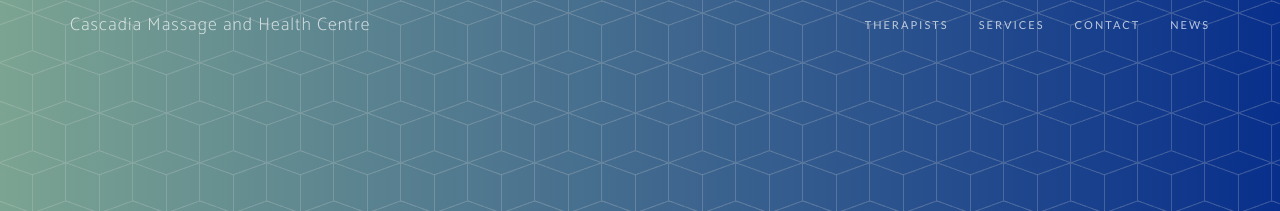
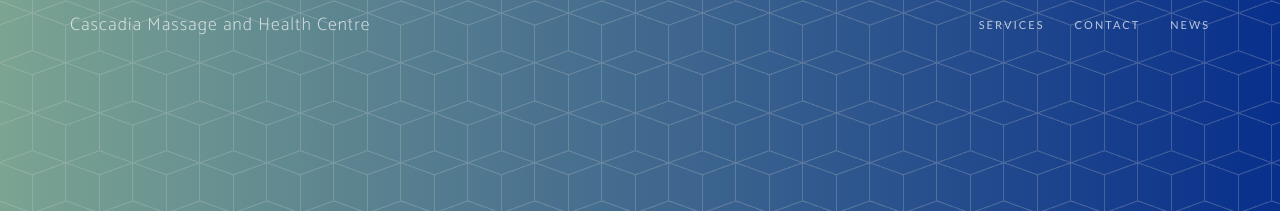
Before and after one commit to cbrucermt/cascadiahealth, a Jekyll site: the page built from index.html, in a window 1280 px wide and 900 px high. Shown: the top 211 px of the window. Built offline with Jekyll 4.4.1, drawn with Linux system fonts in a browser that asks for light colours; nearby versions of some CDN libraries; some web fonts are replaced; the list of posts is cut into pages by our own code; some of the changed text lies outside the part shown.

Commit message:
Reorganize website by services

```diff
--- a/_layouts/main.html
+++ b/_layouts/main.html
@@ -17,9 +17,6 @@
         <!-- Collect the nav links, forms, and other content for toggling -->
         <div class="collapse navbar-collapse" id="bs-example-navbar-collapse-1">
           <ul class="nav navbar-nav navbar-right">
-            <li>
-              <a class="page-scroll" href="#therapists">Therapists</a>
-            </li>
             <li>
               <a class="page-scroll" href="#services">Services</a>
             </li>
--- a/_sass/_base.scss
+++ b/_sass/_base.scss
@@ -52,7 +52,7 @@
 }
 
 p {
-  font-size: 18px;
+  font-size: 12px;
   line-height: 1.5;
   margin-bottom: 20px;
 }
--- a/_sass/main.scss
+++ b/_sass/main.scss
@@ -2,7 +2,7 @@
 
 // Example Defaults
 // $base-font-family: Helvetica, Arial, sans-serif;
-// $base-font-size:   16px;
+$base-font-size:   12px;
 // $small-font-size:  $base-font-size * 0.875;
 // $base-line-height: 1.5;
 
--- a/css/main.css
+++ b/css/main.css
@@ -52,7 +52,7 @@
 }
 
 p {
-  font-size: 18px;
+  font-size: 12px;
   line-height: 1.5;
   margin-bottom: 20px;
 }
--- a/index.html
+++ b/index.html
@@ -17,62 +17,8 @@
     </div>
 </header>
 
-<section id="therapists">
-    <div class="container">
-        <div class="row">
-            <div class="col-lg-12 text-center">
-                <div class="section-heading">
-                    <h2>Therapists</h2>
-                    <hr>
-                </div>
-            </div>
-        </div>
-        <section class="row">
-            <div class="media">
-                <div class="media-left">
-                    <img src="/img/profile-colleen.jpg" class="media-object" style="max-width: 25rem;"/>
-                </div>
-                <div class="media-body">
-                    <h3 class="media-heading">Colleen Bruce</h3>
-                    {% include bio/colleen.html %}
-                </div>
-            </div>
 
-            <div class="media">
-                <div class="media-left">
-                    <img src="/img/profile-ozge.png" class="media-object" style="max-width: 25rem;"/>
-                </div>
-                <div class="media-body">
-                    <h3 class="media-heading">Ozge Stephen</h3>
-                    {% include bio/ozge.html %}
-                </div>
-            </div>
-
-            <div class="media">
-                <div class="media-left">
-                    <img src="/img/profile-kiana.jpg" class="media-object" style="max-width: 25rem;"/>
-                </div>
-                <div class="media-body">
-                    <h3 class="media-heading">Kiana Palamar</h3>
-                    {% include bio/kiana.html %}
-                </div>
-            </div>
-
-            <div class="media">
-                <div class="media-left">
-                    <img src="/img/profile-sheila.jpg" class="media-object" style="max-width: 25rem;"/>
-                </div>
-                <div class="media-body">
-                    <h3 class="media-heading">Sheila Lukasiewich</h3>
-                    {% include bio/sheila.html %}
-                </div>
-            </div>
-        </section>
-        </section>
-    </div>
-</section>
-
-<section id="services" class="bg-primary text-center">
+<section id="services">
     <div class="container">
         <div class="row">
             <div class="col-lg-12 text-center">
@@ -82,30 +28,62 @@
                 </div>
             </div>
         </div>
-        <section class="row registered-massage">
+        <div class="row registered-massage">
             <h3>Registered Massage Therapy</h3>
+            <div class="media col-lg-6">
+                <div class="media-left">
+                    <img src="/img/profile-colleen.jpg" class="media-object" style="max-width: 15rem;"/>
+                </div>
+                <div class="media-body">
+                    <h3 class="media-heading">Colleen Bruce</h3>
+                    {% include bio/colleen.html %}
+                </div>
+            </div>
+            <div class="media col-lg-6">
+                <div class="media-left">
+                    <img src="/img/profile-kiana.jpg" class="media-object" style="max-width: 15rem;"/>
+                </div>
+                <div class="media-body">
+                    <h3 class="media-heading">Kiana Palamar</h3>
+                    {% include bio/kiana.html %}
+                </div>
+            </div>
             <div>
                 {% include services/registered-massage.html %}
             </div>
-        </section>
-        <section class="row">
-            <h3>Health and Wellness Treatments</h3>
-            <div>
-                {% include services/health-wellness.html %}
+        </div>
+
+        <div class="row">
+            <h3>Registered Acupuncturist Therapy</h3>
+            <div class="media">
+                <div class="media-left">
+                    <img src="/img/profile-ozge.png" class="media-object" style="max-width: 15rem;"/>
+                </div>
+                <div class="media-body">
+                    <h3 class="media-heading">Ozge Stephen</h3>
+                    {% include bio/ozge.html %}
+                </div>
             </div>
-        </section>
-        <section class="row">
-            <h3>Registered Acupuncturist Therapy</h3>
             <div>
                 {% include services/acupunctures.html %}
             </div>
-        </section>
-        <section class="row">
+        </div>
+
+        <div class="row">
             <h3>Physiotherapy Treatments</h3>
+            <div class="media">
+                <div class="media-left">
+                    <img src="/img/profile-sheila.jpg" class="media-object" style="max-width: 15rem;"/>
+                </div>
+                <div class="media-body">
+                    <h3 class="media-heading">Sheila Lukasiewich</h3>
+                    {% include bio/sheila.html %}
+                </div>
+            </div>
             <div>
                 {% include services/physio.html %}
             </div>
-        </section>
+        </div>
     </div>
 </section>
 
```
